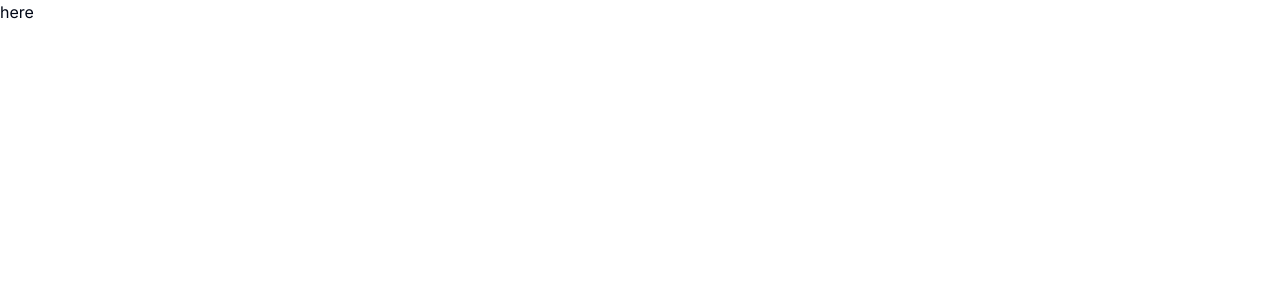
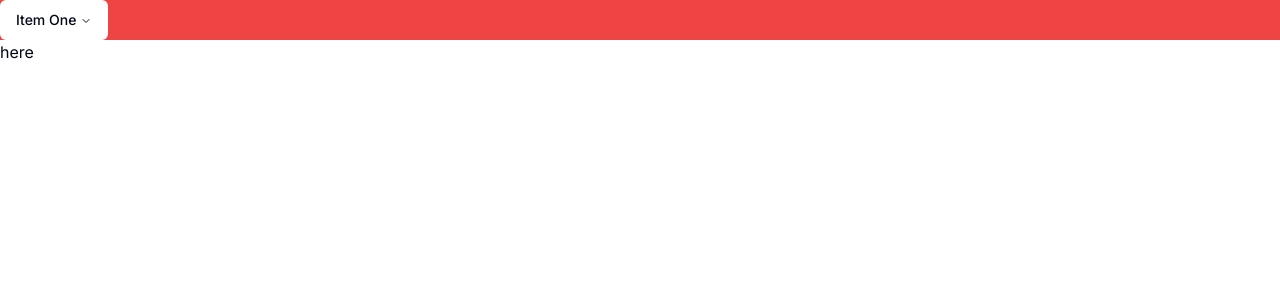
Before and after one commit to marjoforcado/marjoforcado, a Next.js app in the folder apps/web/: page / in a window 1280 px wide. Shown: the top 300 px of the page. Built offline with nearby package versions, Linux system fonts and the light colour scheme.

Commit message:
Fix tailwind not working

```diff
--- a/apps/web/app/layout.tsx
+++ b/apps/web/app/layout.tsx
@@ -1,22 +1,26 @@
-import type { Metadata } from 'next'
-import { Inter } from 'next/font/google'
-import './globals.css'
+import type { Metadata } from "next";
+import { Inter } from "next/font/google";
+import "./globals.css";
+import { Navbar } from "@/client_only";
 
-const inter = Inter({ subsets: ['latin'] })
+const inter = Inter({ subsets: ["latin"] });
 
 export const metadata: Metadata = {
-  title: 'Create Next App',
-  description: 'Generated by create next app',
-}
+  title: "Create Next App",
+  description: "Generated by create next app",
+};
 
 export default function RootLayout({
   children,
 }: {
-  children: React.ReactNode
+  children: React.ReactNode;
 }) {
   return (
     <html lang="en">
-      <body className={inter.className}>{children}</body>
+      <body className={inter.className}>
+        <Navbar />
+        {children}
+      </body>
     </html>
-  )
+  );
 }
--- /dev/null
+++ b/apps/web/client_only/Navbar/Navbar.tsx
@@ -0,0 +1,27 @@
+import {
+  NavigationMenu,
+  NavigationMenuContent,
+  NavigationMenuItem,
+  NavigationMenuLink,
+  NavigationMenuList,
+  NavigationMenuTrigger,
+} from "@/components/ui/navigation-menu";
+
+const Navbar = () => {
+  return (
+    <div className="w-full bg-red-500">
+      <NavigationMenu>
+        <NavigationMenuList>
+          <NavigationMenuItem>
+            <NavigationMenuTrigger>Item One</NavigationMenuTrigger>
+            <NavigationMenuContent>
+              <NavigationMenuLink>Link</NavigationMenuLink>
+            </NavigationMenuContent>
+          </NavigationMenuItem>
+        </NavigationMenuList>
+      </NavigationMenu>
+    </div>
+  );
+};
+
+export default Navbar;
--- /dev/null
+++ b/apps/web/client_only/Navbar/index.ts
@@ -0,0 +1,3 @@
+import Navbar from "./Navbar";
+
+export default Navbar;
--- /dev/null
+++ b/apps/web/client_only/index.ts
@@ -0,0 +1,5 @@
+"use client";
+
+import Navbar from "./Navbar";
+
+export { Navbar };
--- a/apps/web/tailwind.config.js
+++ b/apps/web/tailwind.config.js
@@ -2,11 +2,12 @@
 module.exports = {
   darkMode: ["class"],
   content: [
-    './pages/**/*.{ts,tsx}',
-    './components/**/*.{ts,tsx}',
-    './app/**/*.{ts,tsx}',
-    './src/**/*.{ts,tsx}',
-	],
+    "./pages/**/*.{ts,tsx}",
+    "./components/**/*.{ts,tsx}",
+    "./app/**/*.{ts,tsx}",
+    "./src/**/*.{ts,tsx}",
+    "./client_only/**/*.{ts,tsx}",
+  ],
   theme: {
     container: {
       center: true,
@@ -73,4 +74,4 @@
     },
   },
   plugins: [require("tailwindcss-animate")],
-}
+};
```
Also changed, not shown: apps/web/tailwind.config.ts (deleted, +0 -20 lines).
